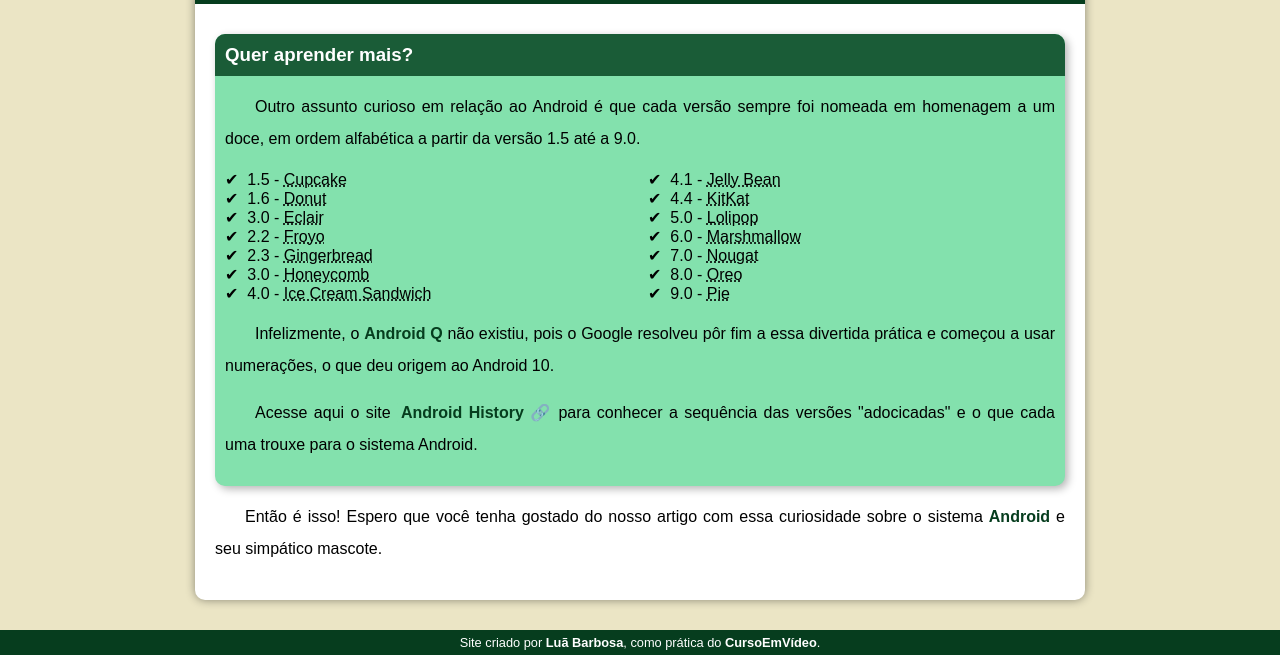
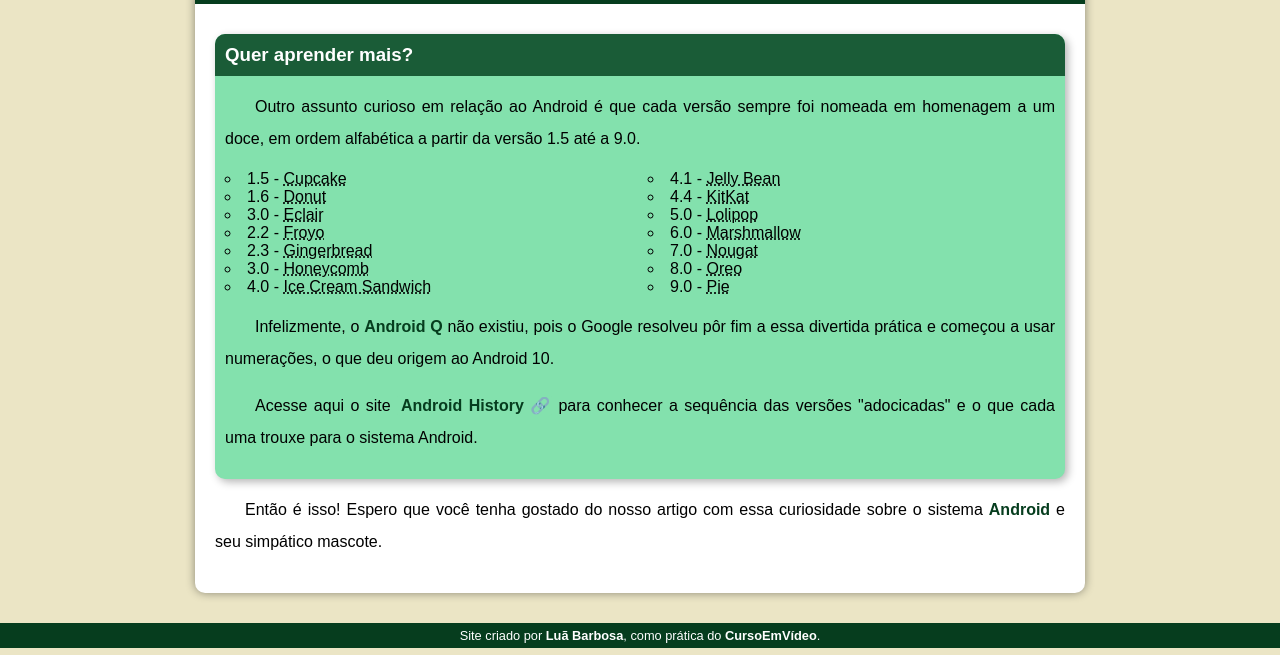
Before and after one commit to ton-long/projeto-android, a plain HTML site: page index.html in a window 1280 px wide. Shown: the part 2341-2996 px from the top of the page. Drawn offline with Linux system fonts and the light colour scheme.

Commit message:
modificando ul

```diff
--- a/estilo/style.css
+++ b/estilo/style.css
@@ -160,7 +160,7 @@ aside > h3{
     border-radius: 10px 10px 0px 0px;
 }
 aside > ul{
-    list-style-type: '\2714\00a0\00a0'; /*Não é compativel com todos navegadores*/
+    list-style-type: circle;
     list-style-position: inside;
     columns: 2;
 }
```
